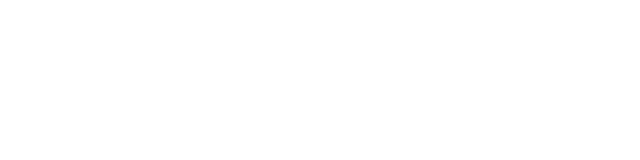
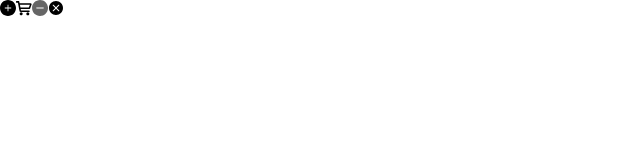
Before and after one commit to WangXiaoyugg/vue3-simple-shopcart, a Vue app: page / in a window 1280 px wide. Shown: the top 160 px of the page, without its empty margins (0-640 px from the left). Built offline with nearby package versions, Linux system fonts and the light colour scheme.

Commit message:
feat: 开发Icon组件

```diff
--- a/src/App.vue
+++ b/src/App.vue
@@ -1,11 +1,16 @@
 <template>
-
+    <Icon name="add"/>
+    <Icon name="cart"/>
+    <Icon name="subtract"/>
+    <Icon name="delete"/>
 </template>
 
 <script>
+import Icon from './components/Icon.vue'
 export default {
   name: 'App',
   components: {
+    Icon,
   }
 }
 </script>
--- /dev/null
+++ b/src/components/Icon.vue
@@ -0,0 +1,34 @@
+<template>
+    <svg class="icon" aria-hidden="true">
+        <use :xlink:href="iconName"></use>
+    </svg>
+</template>
+
+<script lang="ts">
+import { defineComponent, computed } from 'vue'
+
+export default defineComponent({
+    props: {
+        name: {
+            type:String,
+            required: true,
+        }
+    },
+    setup (props) {
+        const iconName = computed(() => `#icon-${props.name}`)
+
+        return {
+            iconName,
+        }
+    }
+})
+</script>
+
+<style lang="scss" scoped>
+ .icon {
+    width: 1em; height: 1em;
+    vertical-align: -0.15em;
+    fill: currentColor;
+    overflow: hidden;
+}
+</style>
--- a/src/main.ts
+++ b/src/main.ts
@@ -1,5 +1,6 @@
 import { createApp } from 'vue'
 import App from './App.vue'
 import './index.scss'
+import "./assets/svg.js"
 
 createApp(App).mount('#app')
```
Also changed, not shown: src/assets/svg.js (added, +1 -0 lines).
